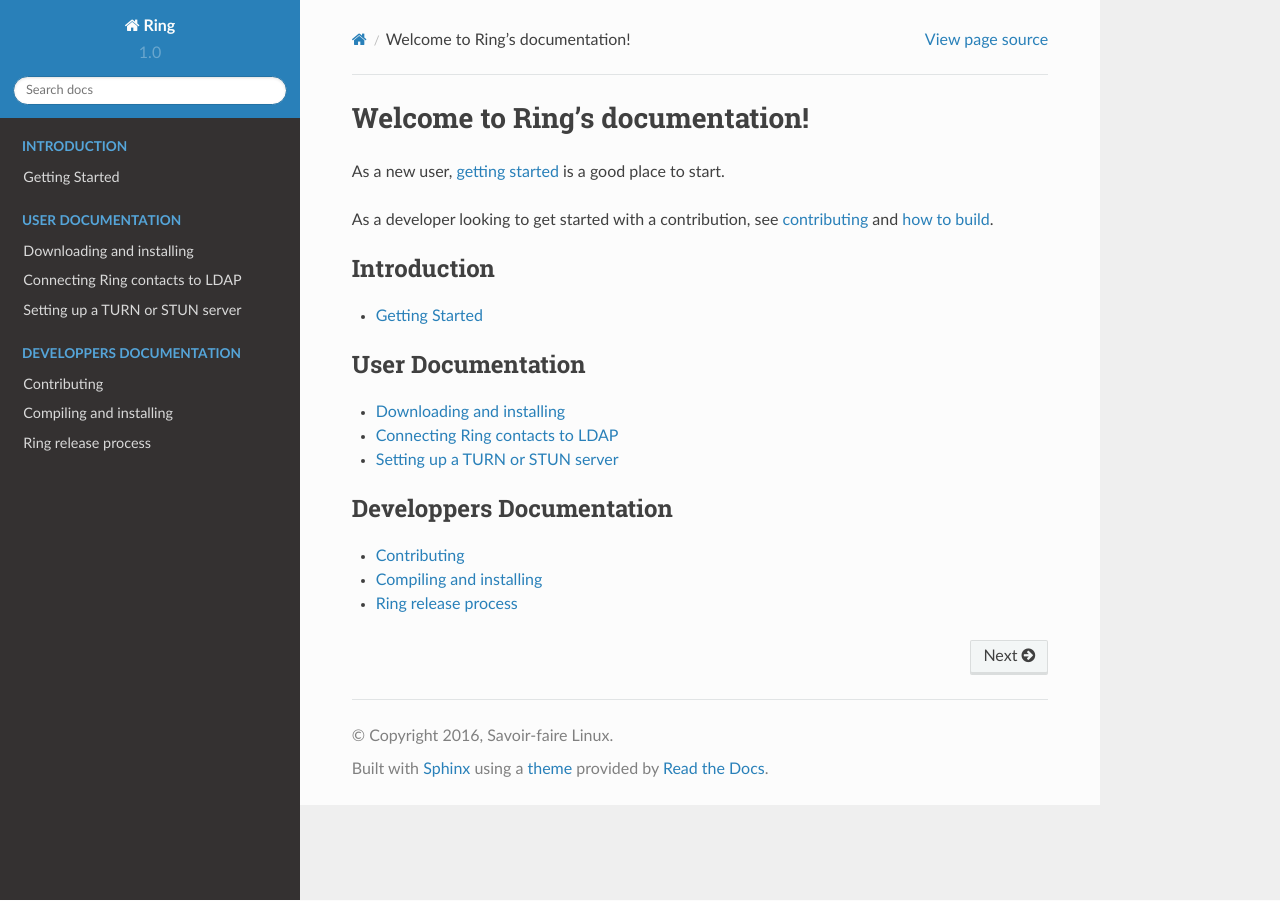
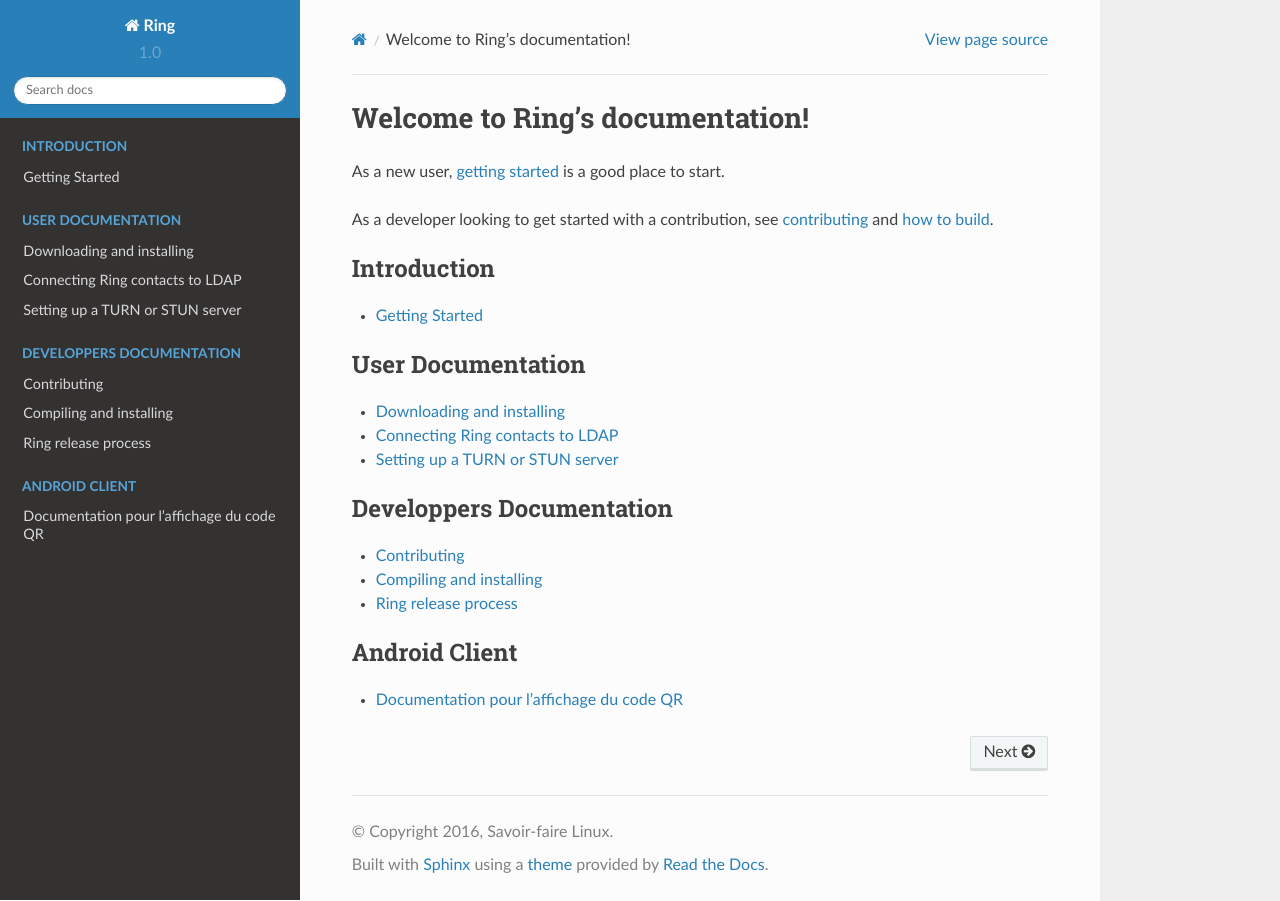
Before and after one commit to savoirfairelinux/jami-project, a Sphinx documentation site: the page built from docs/source/index.rst, in a window 1280 px wide. Built offline with Sphinx 7.4.7 and the Read the Docs theme 2.0.0, drawn with Linux system fonts in a browser that asks for light colours.

Commit message:
Documentation Ring - Android | Afficher code QR | Bouziane - Doucet
Change-Id: I561c19175a67d92196301d018695ec027ed703b3

```diff
--- a/docs/source/index.rst
+++ b/docs/source/index.rst
@@ -52,3 +52,11 @@
    :glob:
 
    dev/gnome-client/*
+
+
+.. toctree::
+   :caption: Android Client
+   :maxdepth: 1
+   :glob:
+
+   /dev/log1000Doc/afficher_QR_android/afficher_QR_android.rst
```
Also changed, not shown: docs/source/dev/log1000Doc/afficher_QR_android/afficher_QR_android.rst (added, +17 -0 lines), docs/source/dev/log1000Doc/afficher_QR_android/Screenshots/1.png (added), docs/source/dev/log1000Doc/afficher_QR_android/Screenshots/2.png (added).
